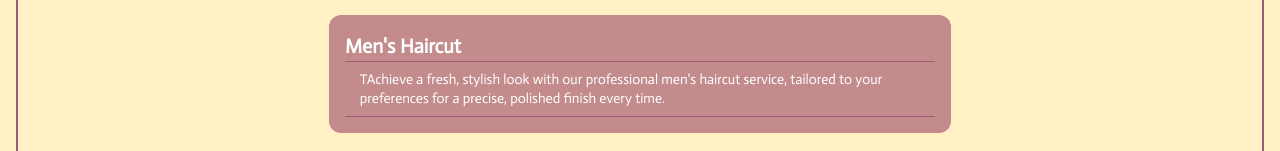
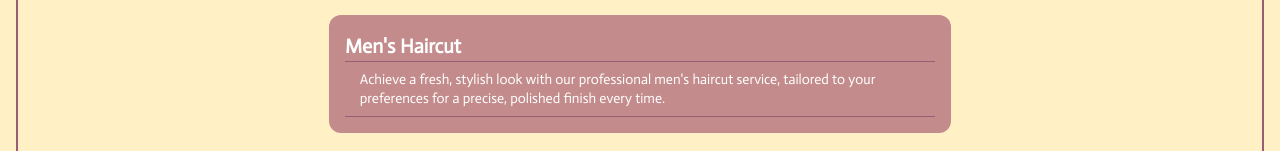
Before and after one commit to clucero36/appointments, a Next.js app in the folder nextjs-appointments/: page /service-details in a window 1280 px wide. Shown: the part 281-432 px from the top of the page. Built offline with nearby package versions, Linux system fonts and the light colour scheme.

Commit message:
Small Typo

```diff
--- a/nextjs-appointments/data/service-data.js
+++ b/nextjs-appointments/data/service-data.js
@@ -7,7 +7,7 @@ const serviceData = [
   },
   {
     service: 'Men\'s Haircut',
-    desc: 'TAchieve a fresh, stylish look with our professional men\'s haircut service, tailored to your preferences for a precise, polished finish every time.',
+    desc: 'Achieve a fresh, stylish look with our professional men\'s haircut service, tailored to your preferences for a precise, polished finish every time.',
   },
   {
     service: 'Shampoo Style',
```
